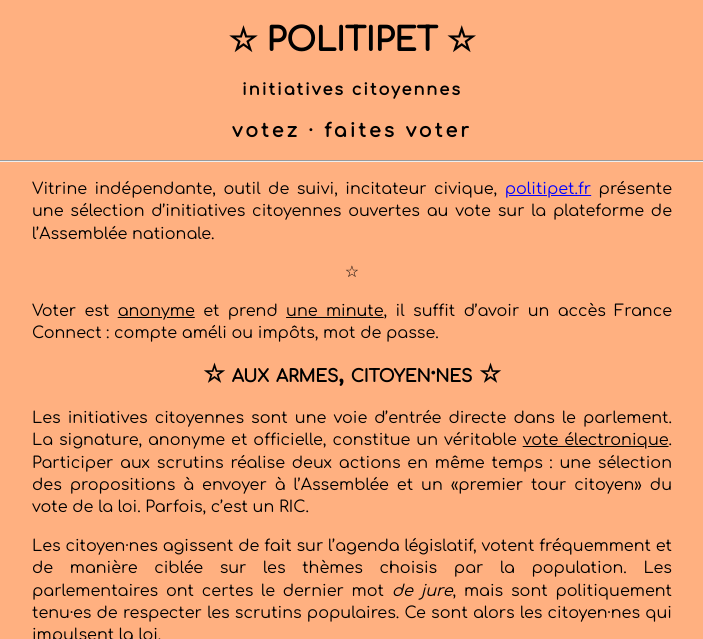
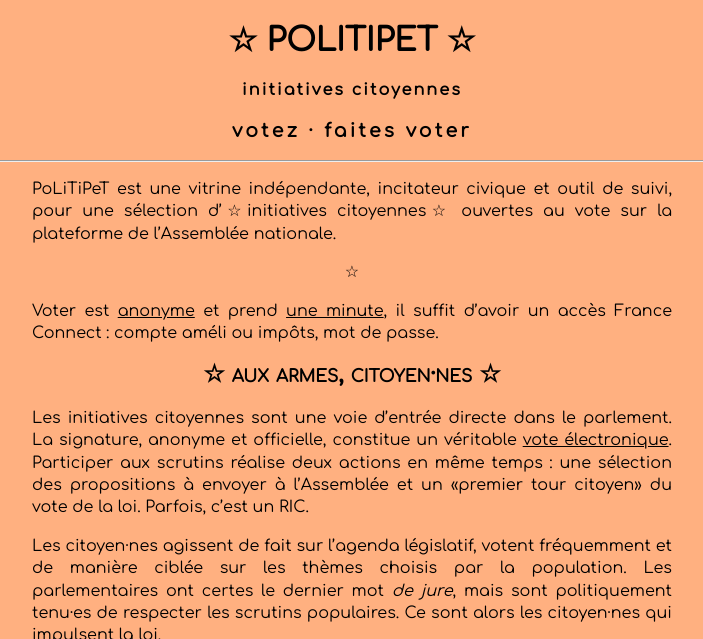
Before and after one commit to politipet/politipet.github.io, a Jekyll site: the page built from info.md, in a window 1280 px wide and 900 px high, cut to the strip 0-639 px from the top of the window. Shown: the whole strip, without its empty margins (288-991 px from the left). Built offline with Jekyll 4.4.1, drawn with Linux system fonts in a browser that asks for light colours; our own code applies the rules of GitHub Pages for plain Markdown files.

Commit message:
update info.md

```diff
--- a/info.md
+++ b/info.md
@@ -13,8 +13,8 @@
 
 <div class="info" markdown="1">
 
-Vitrine indépendante, outil de suivi, incitateur civique,
-[politipet.fr][politipet] présente une sélection d'initiatives citoyennes
+PoLiTiPeT est une vitrine indépendante, incitateur civique
+et outil de suivi, pour une sélection d'☆initiatives citoyennes☆
 ouvertes au vote sur la plateforme de l'Assemblée nationale.
 
 <center>☆</center>
```
